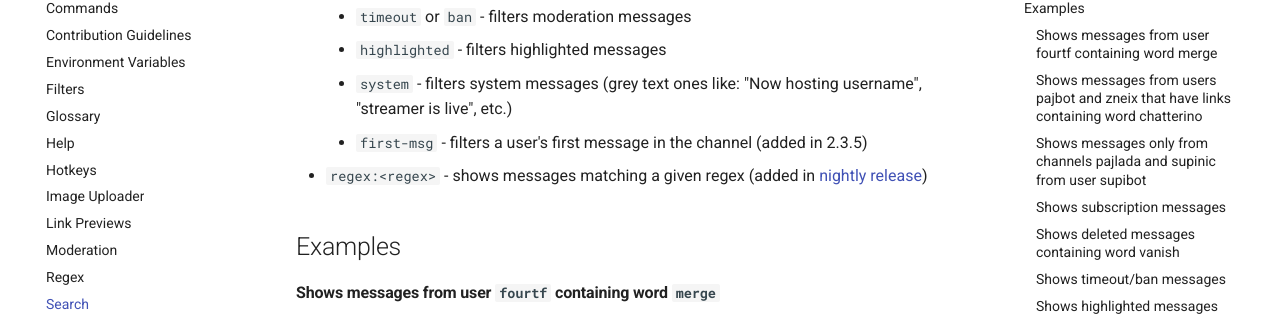
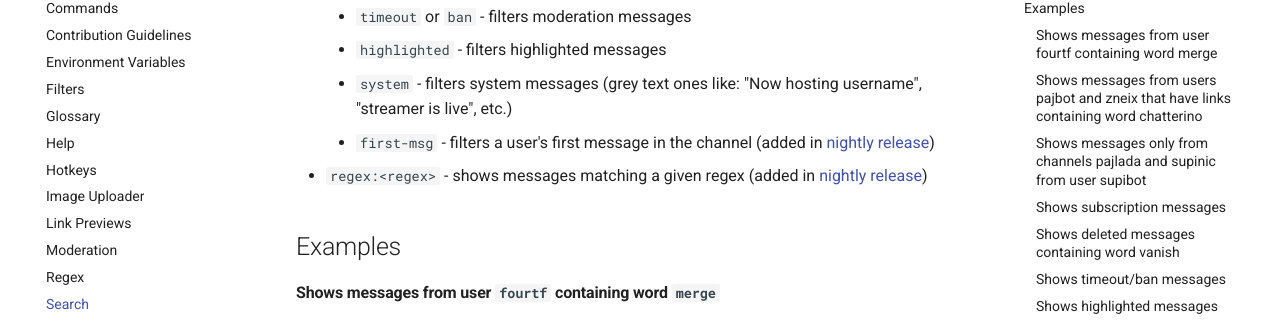
Before and after one commit to Chatterino/wiki, an MkDocs documentation site: the page built from docs/Search.md, in a window 1280 px wide and 900 px high, scrolled down 596 px. Shown: the part 127-450 px from the top of the window. Built offline with MkDocs 1.6.1 and Material for MkDocs 9.7.7, drawn with Linux system fonts in a browser that asks for light colours; comment, search, counter and statistics services are not loaded.

Commit message:
Revert "Specify feature was added in latest stable release (v2.3.5)"
This reverts commit 4f8ceeb77c3e7708023fbbea9e64782d651b6c2e.

```diff
--- a/docs/Search.md
+++ b/docs/Search.md
@@ -18,7 +18,7 @@ Surround `value` in quotation marks to use whitespaces within it, useful for dea
     - `timeout` or `ban` - filters moderation messages
     - `highlighted` - filters highlighted messages
     - `system` - filters system messages (grey text ones like: "Now hosting username", "streamer is live", etc.)
-    - `first-msg` - filters a user's first message in the channel (added in 2.3.5)
+    - `first-msg` - filters a user's first message in the channel (added in [nightly release](../Help/#what-is-nightly-and-how-to-use-install-it))
 - `regex:<regex>` - shows messages matching a given regex (added in [nightly release](../Help/#what-is-nightly-and-how-to-use-install-it))
 
 ## Examples
```
